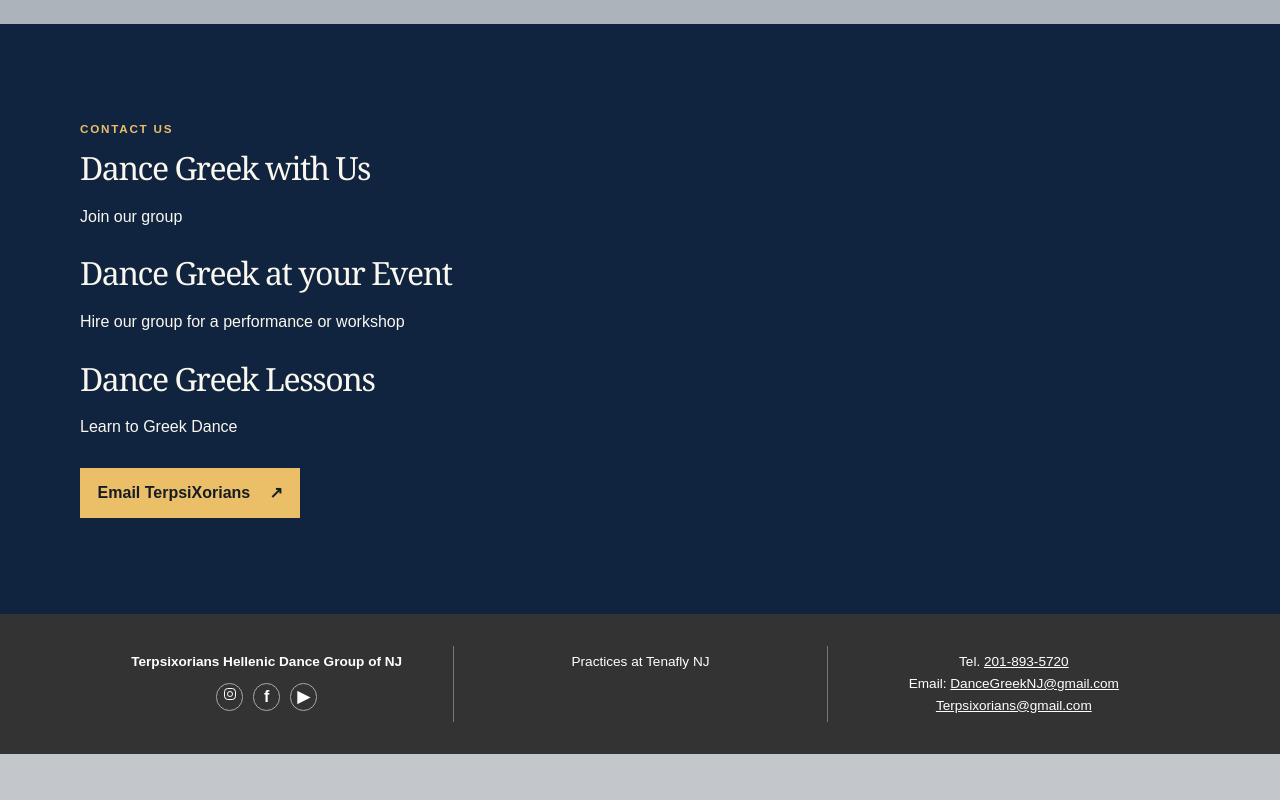
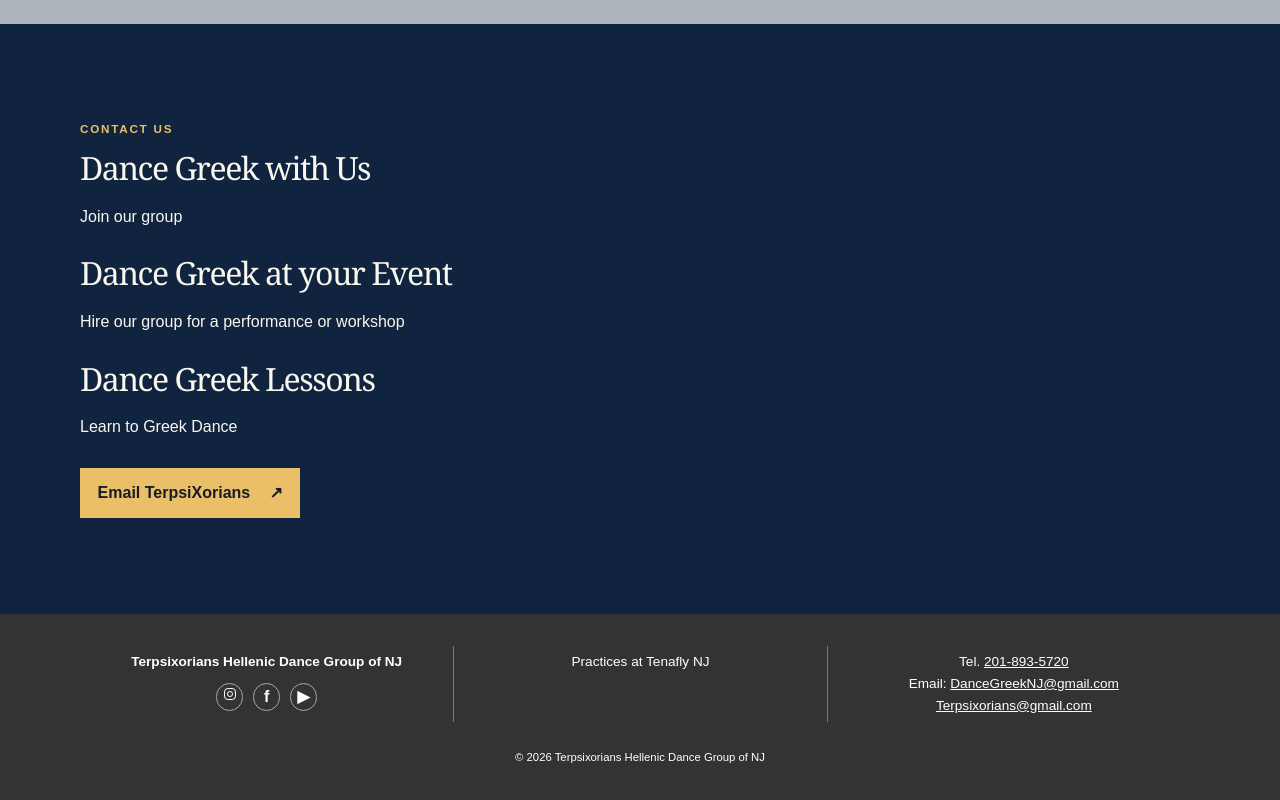
Before and after one commit to terpsixorians/dancegreek, a plain HTML site: page index.html in a window 1280 px wide. Shown: the part 2006-2806 px from the top of the page. Before the commit the page ends 2760 px from the top, so only its background shows below. Drawn offline with Linux system fonts and the light colour scheme.

Commit message:
Add centered footer copyright notice

```diff
--- a/index.html
+++ b/index.html
@@ -105,6 +105,7 @@
         <div><a href="mailto:Terpsixorians@gmail.com">Terpsixorians@gmail.com</a></div>
       </address>
     </div>
+      <p style="max-width: none; margin: 1.5rem 0 0; text-align: center;"><small>&copy; 2026 Terpsixorians Hellenic Dance Group of NJ</small></p>
   </footer>
   <a class="back-to-top" href="#" aria-label="Back to top" title="Back to top">↑</a>
 </body>
```
